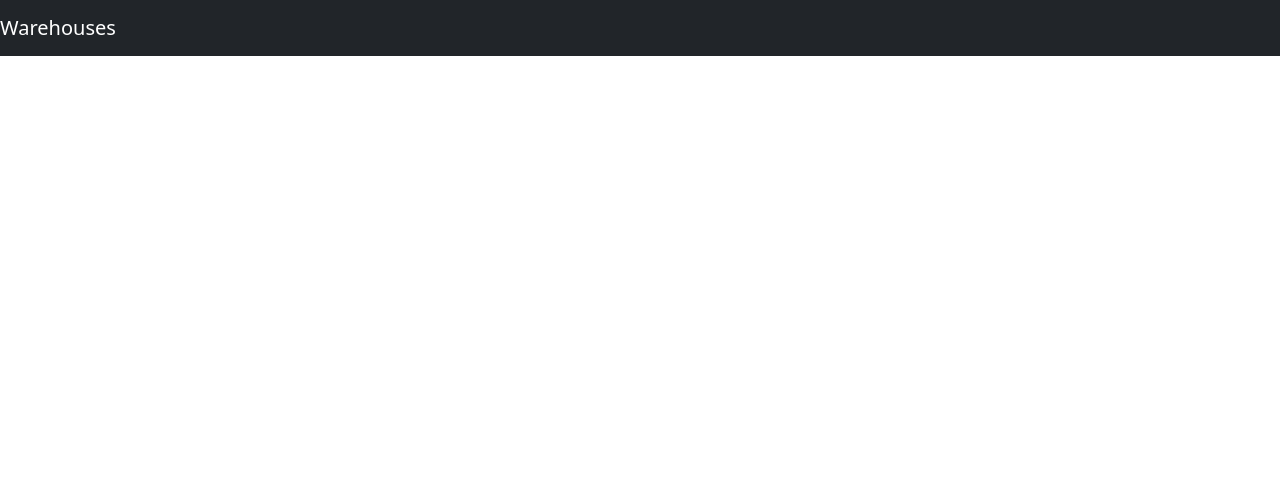
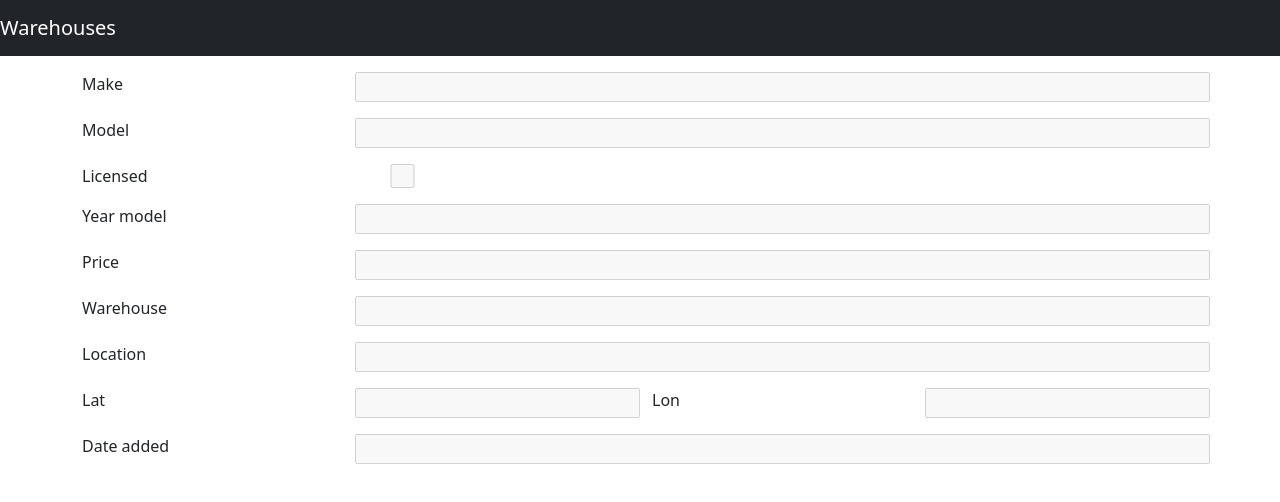
Before and after one commit to Jdiablo/warehouse-challenge, a Vue app in the folder warehouse-challenge-frontend/warehouse-challenge-frontend/: page /vehicle/1 in a window 1280 px wide. Before the commit this address had no page. Shown: the top 502 px of the page. Built offline with nearby package versions, Linux system fonts and the light colour scheme; no server answers.

Commit message:
Added details button and component for licensed vehicles

```diff
--- /dev/null
+++ b/warehouse-challenge-frontend/warehouse-challenge-frontend/src/api/vehicle-service.ts
@@ -0,0 +1,13 @@
+import http from "./http-client";
+import type VehicleFullModel from "@/types/VehicleFullModel"
+
+class VehicleService {
+    serviceUrl = "vehicle";
+
+    async get(id: number): Promise<VehicleFullModel> {
+        let response = await http.get<VehicleFullModel>(`${this.serviceUrl}/${id}`);
+        return response.data;
+    }
+}
+
+export default new VehicleService()
--- a/warehouse-challenge-frontend/warehouse-challenge-frontend/src/components/VehicleFull.vue
+++ b/warehouse-challenge-frontend/warehouse-challenge-frontend/src/components/VehicleFull.vue
@@ -19,6 +19,20 @@
         <label class="col-3">Price</label>
         <input class="col-9" type="number" v-model="currentVehicle.price" :disabled="isEditEnabled == false" />
     </div>
+    <div class="mb-3 row">
+        <label class="col-3">Warehouse</label>
+        <input class="col-9" type="text" v-model="currentVehicle.warehouseName" :disabled="isEditEnabled == false" />
+    </div>
+    <div class="mb-3 row">
+        <label class="col-3">Location</label>
+        <input class="col-9" type="text" v-model="currentVehicle.locationName" :disabled="isEditEnabled == false" />
+    </div>
+    <div class="mb-3 row">
+        <label class="col-3">Lat</label>
+        <input class="col-3" type="text" v-model="currentVehicle.locationLat" :disabled="isEditEnabled == false" />
+        <label class="col-3">Lon</label>
+        <input class="col-3" type="text" v-model="currentVehicle.locationLong" :disabled="isEditEnabled == false" />
+    </div>
     <div class="row">
         <label class="col-3">Date added</label>
         <input class="col-9" type="text" v-model="currentVehicle.dateAdded" disabled />
@@ -27,16 +41,27 @@
 
 <script lang="ts">
     import { defineComponent } from "vue";
+    import VehicleService from "@/api/vehicle-service";
     import type VehicleFullModel from "@/types/VehicleFullModel";
 
     export default defineComponent({
-        props: {
-            currentVehicle: {
-                type: Object,
-                required: true
-            },
-            isEditEnabled: Boolean
-        }
+        data() {
+            return {
+                isEditEnabled: false,
+                currentVehicle: {} as VehicleFullModel
+            }
+        },
+        methods: {
+            getVehicle(id: number) {
+                VehicleService.get(id)
+                    .then((vehicle: VehicleFullModel) => {
+                        this.currentVehicle = vehicle;
+                    });
+            }
+        },
+        mounted() {
+            this.getVehicle(parseInt(this.$route.params.id.toString()));
+        },
     });
 </script>
 
--- a/warehouse-challenge-frontend/warehouse-challenge-frontend/src/components/VehicleShort.vue
+++ b/warehouse-challenge-frontend/warehouse-challenge-frontend/src/components/VehicleShort.vue
@@ -11,6 +11,8 @@
         <label class="col-3">Date added</label>
         <input class="col-9" type="text" v-model="currentVehicle.dateAdded" disabled />
     </div>
+    <router-link v-if="currentVehicle.licensed" :to="'/vehicle/' + currentVehicle.id"
+                 class="badge bg-primary">Details</router-link>
 </template>
 
 <script lang="ts">
--- a/warehouse-challenge-frontend/warehouse-challenge-frontend/src/router.ts
+++ b/warehouse-challenge-frontend/warehouse-challenge-frontend/src/router.ts
@@ -6,6 +6,11 @@ const routes: Array<RouteRecordRaw> = [
         alias: "/warehouse",
         name: "warehouse",
         component: () => import("@/components/WarehousesList.vue"),
+    },
+    {
+        path: "/vehicle/:id",
+        name: "vehicle",
+        component: () => import("@/components/VehicleFull.vue"),
     }
 ];
 const router = createRouter({
--- a/warehouse-challenge-frontend/warehouse-challenge-frontend/src/types/VehicleFullModel.ts
+++ b/warehouse-challenge-frontend/warehouse-challenge-frontend/src/types/VehicleFullModel.ts
@@ -8,4 +8,8 @@ export default interface VehicleFullModel extends VehicleShortModel {
 	price: number;
 	licensed: boolean;
 	dateAdded: Date;
+	warehouseName: string;
+	locationName: string;
+	locationLat: string;
+	locationLong: string;
 }
--- a/warehouse-challenge-frontend/warehouse-challenge-frontend/src/types/VehicleShortModel.d.ts
+++ b/warehouse-challenge-frontend/warehouse-challenge-frontend/src/types/VehicleShortModel.d.ts
@@ -3,4 +3,5 @@ export default interface VehicleShortModel {
 	make: string;
 	model: string;
 	dateAdded: Date;
+	licensed: boolean;
 }
```
Also changed, not shown: 1 other file (tests, documents, lock files or other folders).
